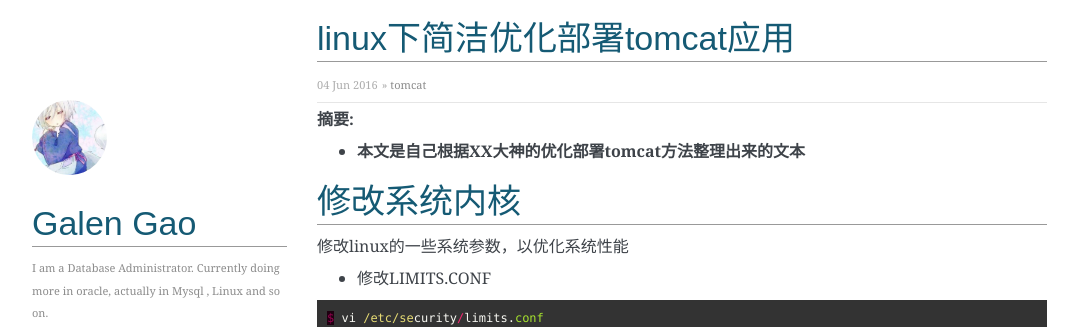
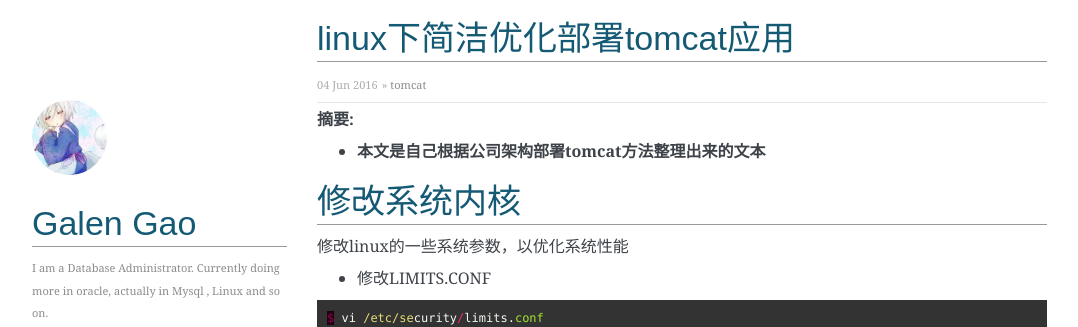
Before and after one commit to GalenGao/GalenGao.github.io, a Jekyll site: the page built from _posts/2016-06-04-linux-tomcat.md, in a window 1280 px wide and 900 px high. Shown: the top 327 px of the window, without its empty margins (53-1131 px from the left). Built offline with Jekyll 4.4.1, drawn with Linux system fonts in a browser that asks for light colours; nearby versions of some CDN libraries; comment, search, counter and statistics services are not loaded.

Commit message:
first post

```diff
--- a/_posts/2016-06-04-linux-tomcat.md
+++ b/_posts/2016-06-04-linux-tomcat.md
@@ -7,7 +7,7 @@ categories: [tomcat]
 
 **摘要:**
 
-* **本文是自己根据XX大神的优化部署tomcat方法整理出来的文本**
+* **本文是自己根据公司架构部署tomcat方法整理出来的文本**
 
 
 
```
Also changed, not shown: _posts/2016-06-09-mysqlexplain.md (renamed from _posts/2016-06-09mysqlexplain.md).
